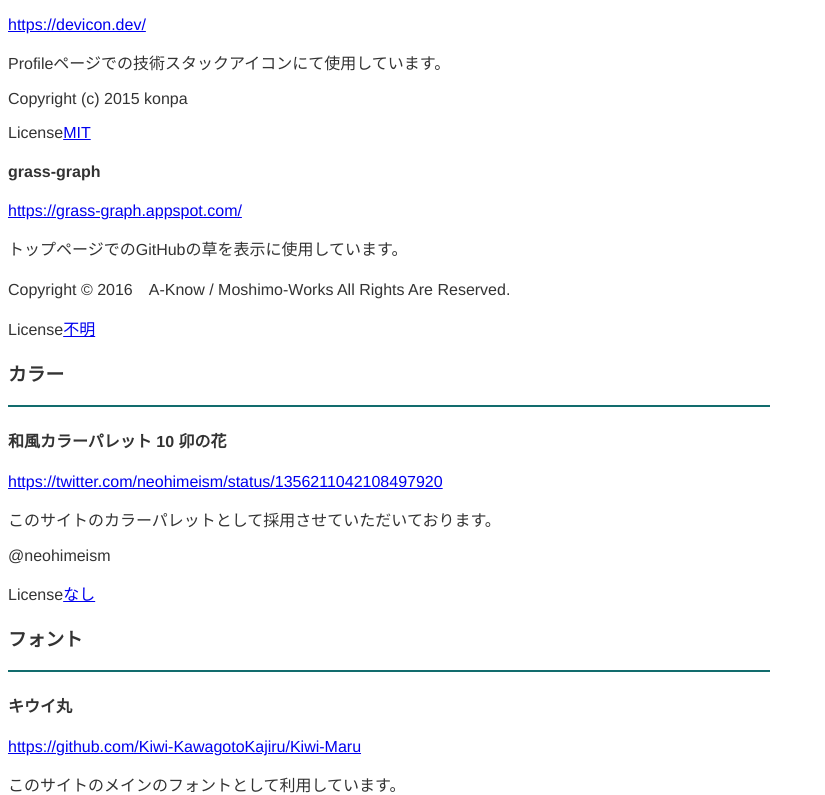
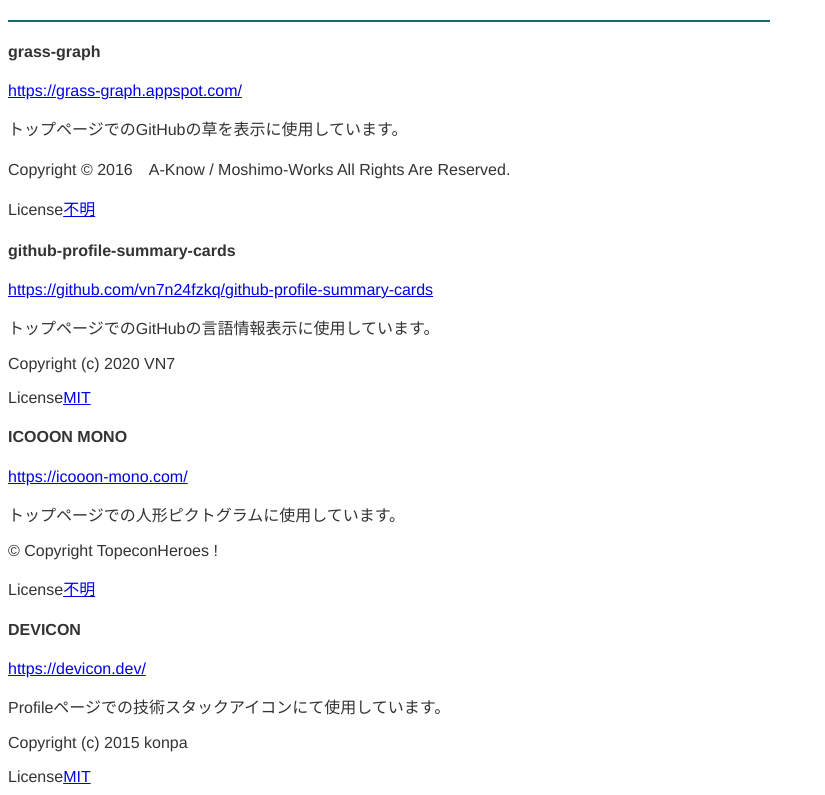
Before and after one commit to usuyuki/portfoli2021_fall, a Next.js app: page /credit in a window 1280 px wide. Shown: the part 1170-1965 px from the top of the page, without its empty margins (0-825 px from the left). Built offline with nearby package versions, Linux system fonts and the light colour scheme; a web font is replaced by a local one.

Commit message:
wip 細かい見た目の変更

```diff
--- a/pages/credit.jsx
+++ b/pages/credit.jsx
@@ -17,7 +17,9 @@
         <h3 className="text-center text-3xl mt-24 pb-12 lg:pb-0 mb-4 mx-4">
           くれじっと
         </h3>
-
+        <p className="text-center text-xl mb-4 mx-4">
+          ※ライセンスが不明となっている箇所は、勝手に使用しているのではなく、具体的なライセンスが記載されていないため「不明」としています。
+        </p>
         <Heading1 title={"Library"} />
         <CreditFrame
           title="NEXT.js"
@@ -45,20 +47,36 @@
         />
         <Heading1 title={"画像"} />
         <CreditFrame
+          title="grass-graph"
+          license="不明"
+          copyright="Copyright © 2016　A-Know / Moshimo-Works All Rights Are Reserved."
+          description="トップページでのGitHubの草を表示に使用しています。"
+          licenseLink="https://grass-graph.appspot.com/"
+          productLink="https://grass-graph.appspot.com/"
+        />
+        <CreditFrame
+          title="github-profile-summary-cards "
+          license="MIT"
+          copyright="Copyright (c) 2020 VN7"
+          description="トップページでのGitHubの言語情報表示に使用しています。"
+          licenseLink="https://github.com/vn7n24fzkq/github-profile-summary-cards/blob/master/LICENSE"
+          productLink="https://github.com/vn7n24fzkq/github-profile-summary-cards"
+        />
+        <CreditFrame
+          title="ICOOON MONO"
+          license="不明"
+          copyright="© Copyright TopeconHeroes !"
+          description="トップページでの人形ピクトグラムに使用しています。"
+          licenseLink="https://icooon-mono.com/license/"
+          productLink="https://icooon-mono.com/"
+        />
+        <CreditFrame
           title="DEVICON"
           license="MIT"
           copyright="Copyright (c) 2015 konpa"
           description="Profileページでの技術スタックアイコンにて使用しています。"
           licenseLink="https://github.com/devicons/devicon/blob/master/LICENSE"
           productLink="https://devicon.dev/"
-        />
-        <CreditFrame
-          title="grass-graph"
-          license="不明"
-          copyright="Copyright © 2016　A-Know / Moshimo-Works All Rights Are Reserved."
-          description="トップページでのGitHubの草を表示に使用しています。"
-          licenseLink="https://grass-graph.appspot.com/"
-          productLink="https://grass-graph.appspot.com/"
         />
         <Heading1 title={"カラー"} />
         <CreditFrame
```
Also changed, not shown: components/information/myComponent.js (added, +27 -0 lines), components/information/socialIcons.js (renamed from components/decoration/socialIcons.js, +5 -3 lines), pages/index.jsx (+12 -5 lines), public/img/illust/simplePersonPict.svg (added).
